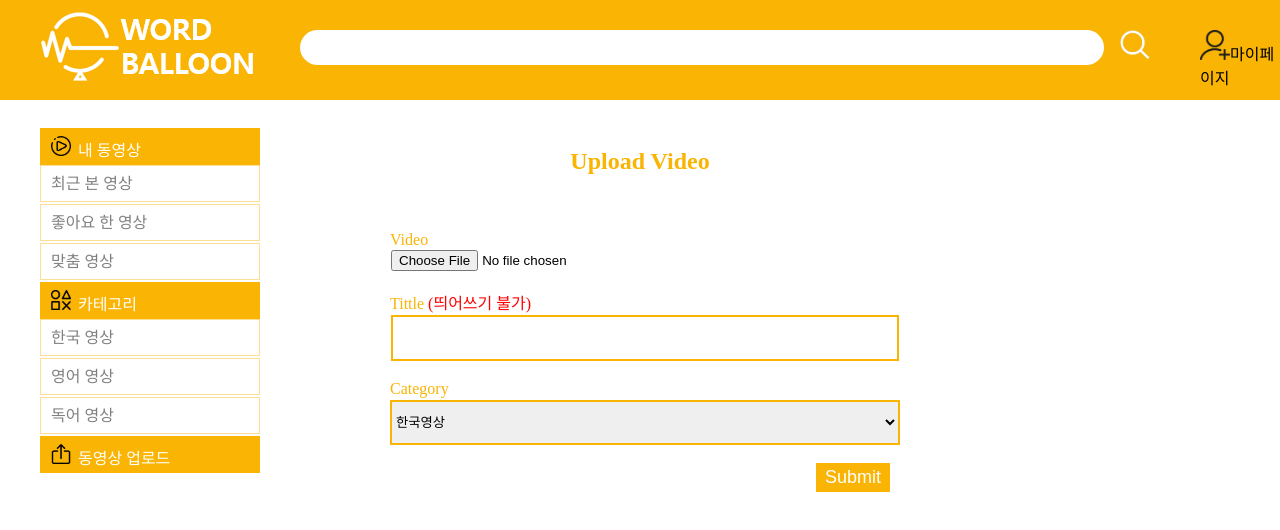
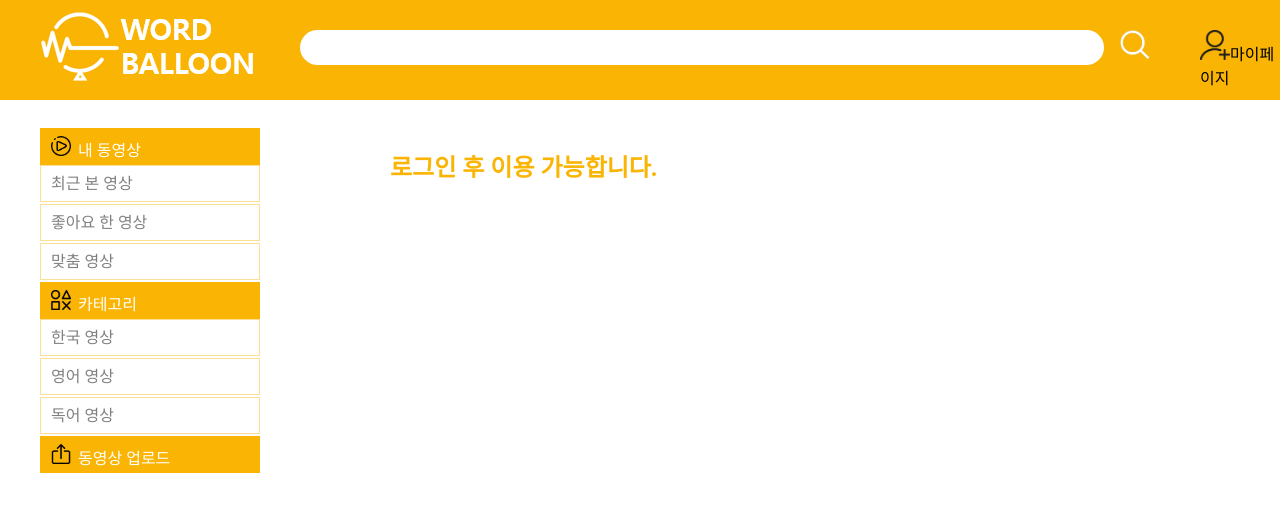
Before and after one commit to sok98/Front-end, a React (Create React App) app: page /UploadVideo in a window 1280 px wide. Shown: the top 530 px of the page. Built offline with nearby package versions, Linux system fonts and the light colour scheme.

Commit message:
ys 업로드 마지막 페이지 연결

```diff
--- a/src/Page/container/VideoPage/UploadVideoPage.js
+++ b/src/Page/container/VideoPage/UploadVideoPage.js
@@ -14,6 +14,7 @@ const CatogoryOptions = [
 ];
 
 function UploadVideoPage() {
+  var user = localStorage.getItem("userid");
   const [VideoTitle, setVideoTitle] = useState("");
   const [Categories, setCategories] = useState("ko-kr");
   const [FilePath, setFilePath] = useState(null);
@@ -76,7 +77,7 @@ function UploadVideoPage() {
             let body = {
               inbucket: localStorage.getItem("inbucket"),
               pvideotitle: localStorage.getItem("pvideotitle"),
-              uploader: localStorage.getItem("userid"),
+              uploader: user,
             };
 
             /*axios //stt axios
@@ -118,6 +119,8 @@ function UploadVideoPage() {
 
   return (
     <div>
+      {user ? (
+        <div>
           <Header />
           <Navi />
           <div class="UploadVideoPage">
@@ -141,7 +144,11 @@ function UploadVideoPage() {
                 Tittle <span id="title_warning"> (띄어쓰기 불가)</span>
               </label>
               <br />
-          <input id="title_input" onChange={onTitleChange} value={VideoTitle} />
+              <input
+                id="title_input"
+                onChange={onTitleChange}
+                value={VideoTitle}
+              />
 
               {/*카테고리*/}
               <br />
@@ -165,6 +172,16 @@ function UploadVideoPage() {
             </form>
           </div>
         </div>
+      ) : (
+        <div>
+          <Header />
+          <Navi />
+          <div class="UploadVideoPage">
+            <h2>로그인 후 이용 가능합니다.</h2>
+          </div>
+        </div>
+      )}
+    </div>
   );
 }
 export default UploadVideoPage;
--- a/src/Page/container/VideoPage/UploadVideoSecondPage.js
+++ b/src/Page/container/VideoPage/UploadVideoSecondPage.js
@@ -118,6 +118,7 @@ function UploadVideoSecondPage() {
         console.log("업로드 성공?");
         console.log(response);
         alert(response.data);
+        window.location.pathname = "/UploadVideoThird";
       });
   };
 
```
Lines whose indentation alone changed are shown as unchanged.
